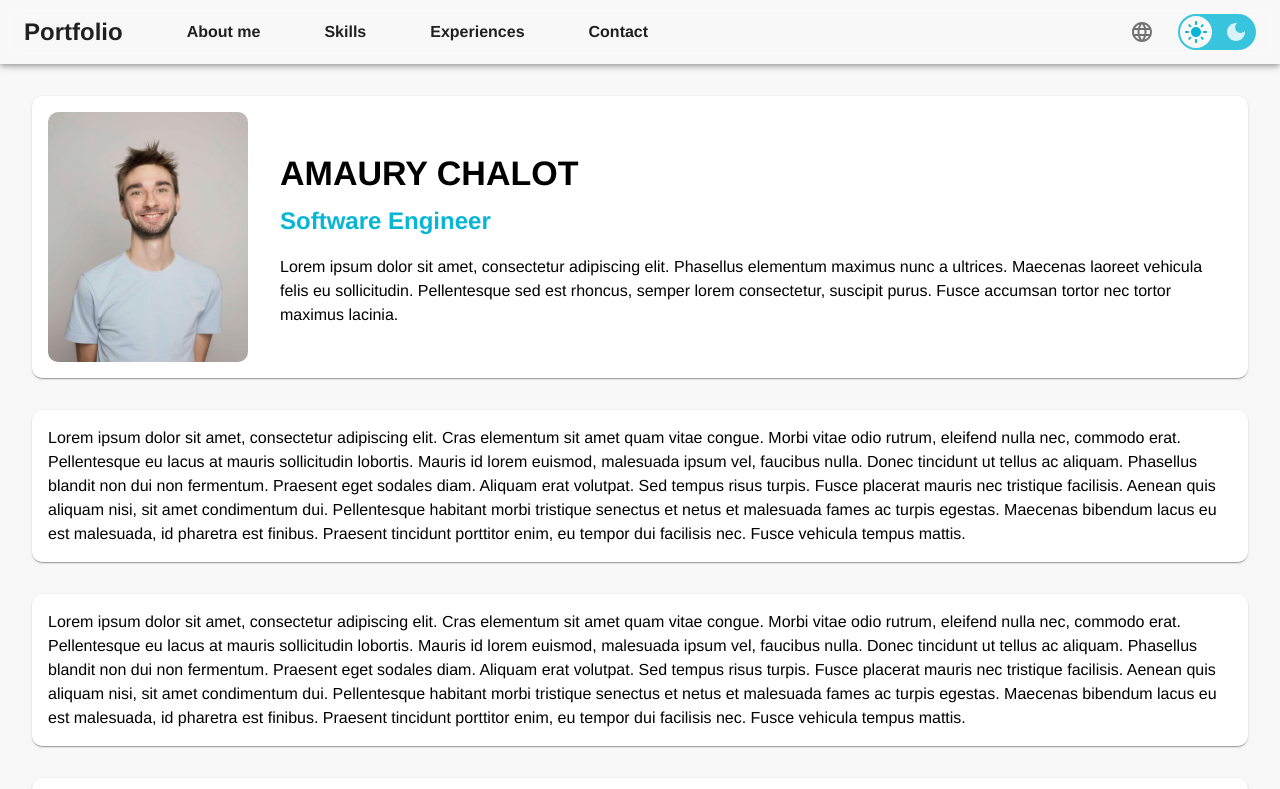
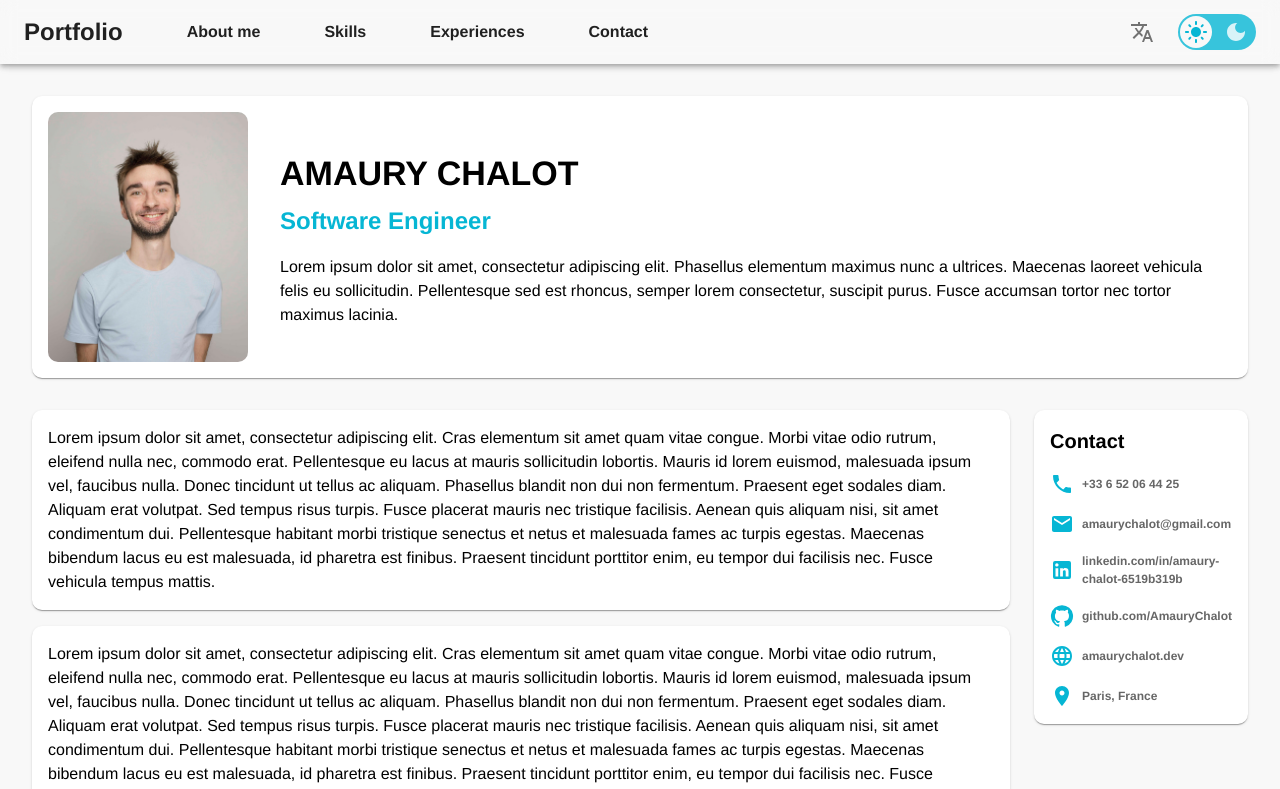
Before and after one commit to AmauryChalot/react-resume, a React (Vite) app: page / in a window 1280 px wide. Shown: the top 789 px of the page. Built offline with nearby package versions, Linux system fonts and the light colour scheme.

Commit message:
feat: added contact card

```diff
--- a/src/components/ContactCard/ContactCard.styles.ts
+++ b/src/components/ContactCard/ContactCard.styles.ts
@@ -13,12 +13,12 @@ export const sxContactCardContainer: SxProps<Theme> = {
     gap: "32px",
     scrollMarginTop: "96px",
     boxShadow: "0px 2px 1px -1px rgb(0 0 0 / 20%), 0px 1px 1px 0px rgb(0 0 0 / 14%), 0px 1px 3px 0px rgb(0 0 0 / 12%)",
-}
+};
 
 export const sxContactCardContainerSmall: SxProps<Theme> = {
     ...sxContactCardContainer,
     flexDirection: "column",
-}
+};
 
 export const sxContactCardPictureContainer: SxProps = {
     width: "200px",
@@ -30,7 +30,7 @@ export const sxContactCardPictureContainer: SxProps = {
     alignItems: "flex-start",
     justifyContent: "center",
     flexShrink: 0,
-}
+};
 
 export const sxContactCardInfoContainer: SxProps = {
     flexGrow: 1,
@@ -41,14 +41,14 @@ export const sxContactCardInfoContainer: SxProps = {
     justifyContent: "flex-start",
     flexDirection: "column",
     boxSizing: "border-box",
-}
+};
 
 export const sxContactCardTitle: SxProps<Theme> = {
     color: (theme) => theme.palette.text.primary,
     fontSize: (theme) => theme.typography.h4.fontSize,
     fontWeight: 800,
     fontFamily: (theme) => theme.typography.fontFamily,
-}
+};
 
 export const sxContactCardSubtitle: SxProps<Theme> = {
     marginTop: "4px",
@@ -56,7 +56,7 @@ export const sxContactCardSubtitle: SxProps<Theme> = {
     fontSize: (theme) => theme.typography.h5.fontSize,
     fontWeight: 800,
     fontFamily: (theme) => theme.typography.fontFamily,
-}
+};
 
 export const sxContactCardBody: SxProps<Theme> = {
     marginTop: "16px",
@@ -64,4 +64,15 @@ export const sxContactCardBody: SxProps<Theme> = {
     fontSize: (theme) => theme.typography.body1.fontSize,
     fontWeight: 500,
     fontFamily: (theme) => theme.typography.fontFamily,
+};
+
+export const sxContactCardDivider: SxProps = {
+    marginTop: "16px",
+    width: "100%",
+};
+
+export const sxContactCardLinkContainer: SxProps = {
+    marginTop: "16px",
+    display: "flex",
+    alignItems: "center",
 }
--- /dev/null
+++ b/src/components/LinkCard/LinkCard.styles.ts
@@ -0,0 +1,39 @@
+import { SxProps, Theme } from "@mui/material";
+
+export const sxLinkCardContainer: SxProps<Theme> = {
+    display: "flex",
+    alignItems: "flex-start",
+    flexDirection: "column",
+    justifyContent: "center",
+    backgroundColor: (theme) => theme.palette.background.paper,
+    borderRadius: "10px",
+    padding: "16px",
+    width: "100%",
+    height: "fit-content",
+    boxSizing: "border-box",
+    gap: "16px",
+    scrollMarginTop: "96px",
+    boxShadow: "0px 2px 1px -1px rgb(0 0 0 / 20%), 0px 1px 1px 0px rgb(0 0 0 / 14%), 0px 1px 3px 0px rgb(0 0 0 / 12%)",
+}
+
+export const sxLinkCardTitle: SxProps<Theme> = {
+    color: (theme) => theme.palette.text.primary,
+    fontSize: (theme) => theme.typography.h6.fontSize,
+    fontWeight: 800,
+    fontFamily: (theme) => theme.typography.fontFamily,
+}
+
+export const sxLinkCardItemContainer: SxProps = {
+    display: "flex",
+    alignItems: "center",
+    justifyContent: "flex-start",
+    flexDirection: "row",
+    gap: "8px",
+}
+
+export const sxLinkCardItemTypography: SxProps<Theme> = {
+    color: (theme) => theme.palette.text.secondary,
+    fontSize: (theme) => theme.typography.caption.fontSize,
+    fontWeight: 700,
+    fontFamily: (theme) => theme.typography.fontFamily,
+}
--- /dev/null
+++ b/src/components/LinkCard/LinkCard.tsx
@@ -0,0 +1,53 @@
+import Box from "@mui/material/Box";
+import React from "react";
+import {
+  sxLinkCardContainer,
+  sxLinkCardItemContainer,
+  sxLinkCardItemTypography,
+  sxLinkCardTitle,
+} from "./LinkCard.styles";
+import GitHubIcon from "@mui/icons-material/GitHub";
+import LinkedInIcon from "@mui/icons-material/LinkedIn";
+import PhoneIcon from "@mui/icons-material/Phone";
+import EmailIcon from "@mui/icons-material/Email";
+import Typography from "@mui/material/Typography";
+import LanguageOutlinedIcon from "@mui/icons-material/LanguageOutlined";
+import LocationOnIcon from "@mui/icons-material/LocationOn";
+
+export const LinkCard = () => {
+  return (
+    <Box sx={sxLinkCardContainer} id={"contact"}>
+      <Typography sx={sxLinkCardTitle}>Contact</Typography>
+      <Box sx={sxLinkCardItemContainer}>
+        <PhoneIcon color="primary" />
+        <Typography sx={sxLinkCardItemTypography}>+33 6 52 06 44 25</Typography>
+      </Box>
+      <Box sx={sxLinkCardItemContainer}>
+        <EmailIcon color="primary" />
+        <Typography sx={sxLinkCardItemTypography}>
+          amaurychalot@gmail.com
+        </Typography>
+      </Box>
+      <Box sx={sxLinkCardItemContainer}>
+        <LinkedInIcon color="primary" />
+        <Typography sx={sxLinkCardItemTypography}>
+          linkedin.com/in/amaury-chalot-6519b319b
+        </Typography>
+      </Box>
+      <Box sx={sxLinkCardItemContainer}>
+        <GitHubIcon color="primary" />
+        <Typography sx={sxLinkCardItemTypography}>
+          github.com/AmauryChalot
+        </Typography>
+      </Box>
+      <Box sx={sxLinkCardItemContainer}>
+        <LanguageOutlinedIcon color="primary" />
+        <Typography sx={sxLinkCardItemTypography}>amaurychalot.dev</Typography>
+      </Box>
+      <Box sx={sxLinkCardItemContainer}>
+        <LocationOnIcon color="primary" />
+        <Typography sx={sxLinkCardItemTypography}>Paris, France</Typography>
+      </Box>
+    </Box>
+  );
+};
--- a/src/modules/App/App.styles.ts
+++ b/src/modules/App/App.styles.ts
@@ -3,7 +3,7 @@ import {SxProps, Theme} from "@mui/material";
 export const sxPageContainer: SxProps<Theme> = {
     backgroundColor: (theme) => theme.palette.background.default,
     height: "100%",
-}
+};
 
 export const sxAppContainer: SxProps<Theme> = {
     top: 0,
@@ -18,3 +18,22 @@ export const sxAppContainer: SxProps<Theme> = {
     backgroundColor: (theme) => theme.palette.background.default,
     position: "relative",
 };
+
+export const sxAppContentContainer: SxProps<Theme> = {
+    boxSizing: "border-box",
+    display: "flex",
+    gap: "24px",
+    position: "relative",
+};
+
+export const sxAppContentLeftContainer: SxProps = {
+    display: "flex",
+    flexDirection: "column",
+    gap: "16px",
+};
+
+export const sxAppContentRightContainer: SxProps = {
+    display: "flex",
+    flexDirection: "column",
+    gap: "16px",
+}
--- a/src/modules/App/App.tsx
+++ b/src/modules/App/App.tsx
@@ -1,29 +1,44 @@
-import { useTheme } from "@mui/material";
+import { useMediaQuery, useTheme } from "@mui/material";
 import Box from "@mui/material/Box";
 import { CustomCard } from "../../components/Card/CustomCard";
 import { ContactCard } from "../../components/ContactCard/ContactCard";
+import { LinkCard } from "../../components/LinkCard/LinkCard";
 import { Appbar } from "../Appbar/Appbar";
-import { sxAppContainer, sxPageContainer } from "./App.styles";
+import {
+  sxAppContainer,
+  sxAppContentContainer,
+  sxAppContentLeftContainer,
+  sxAppContentRightContainer,
+  sxPageContainer,
+} from "./App.styles";
 
 function App() {
   const theme = useTheme();
+  const isSmall = useMediaQuery(theme.breakpoints.down("md"));
 
   return (
     <Box sx={sxPageContainer}>
       <Appbar />
       <Box sx={sxAppContainer}>
         <ContactCard />
+        <Box sx={sxAppContentContainer}>
+          <Box sx={sxAppContentLeftContainer}>
             <CustomCard />
             <CustomCard id={"skills"} />
             <CustomCard />
             <CustomCard />
             <CustomCard />
             <CustomCard />
-        <CustomCard id={"contact"} />
+            <CustomCard />
             <CustomCard />
             <CustomCard />
             <CustomCard id={"experiences"} />
             <CustomCard />
+          </Box>
+          <Box sx={sxAppContentRightContainer}>
+            <LinkCard />
+          </Box>
+        </Box>
       </Box>
     </Box>
   );
--- a/src/modules/Appbar/Appbar.tsx
+++ b/src/modules/Appbar/Appbar.tsx
@@ -15,6 +15,7 @@ import { ThemeContext } from "../../context";
 import { AppbarMenuItem } from "./Appbar.models";
 import MenuIcon from "@mui/icons-material/Menu";
 import LanguageOutlinedIcon from "@mui/icons-material/LanguageOutlined";
+import TranslateIcon from "@mui/icons-material/Translate";
 import {
   sxAppbar,
   sxAppbarContainer,
@@ -88,7 +89,7 @@ export const Appbar = () => {
           </Box>
           <Box sx={sxAppbarRightContainer}>
             <IconButton>
-              <LanguageOutlinedIcon />
+              <TranslateIcon />
             </IconButton>
             <ThemeSwitch />
           </Box>
```
Also changed, not shown: src/components/ContactCard/ContactCard.tsx (+16 -1 lines). Lines whose indentation alone changed are shown as unchanged.
